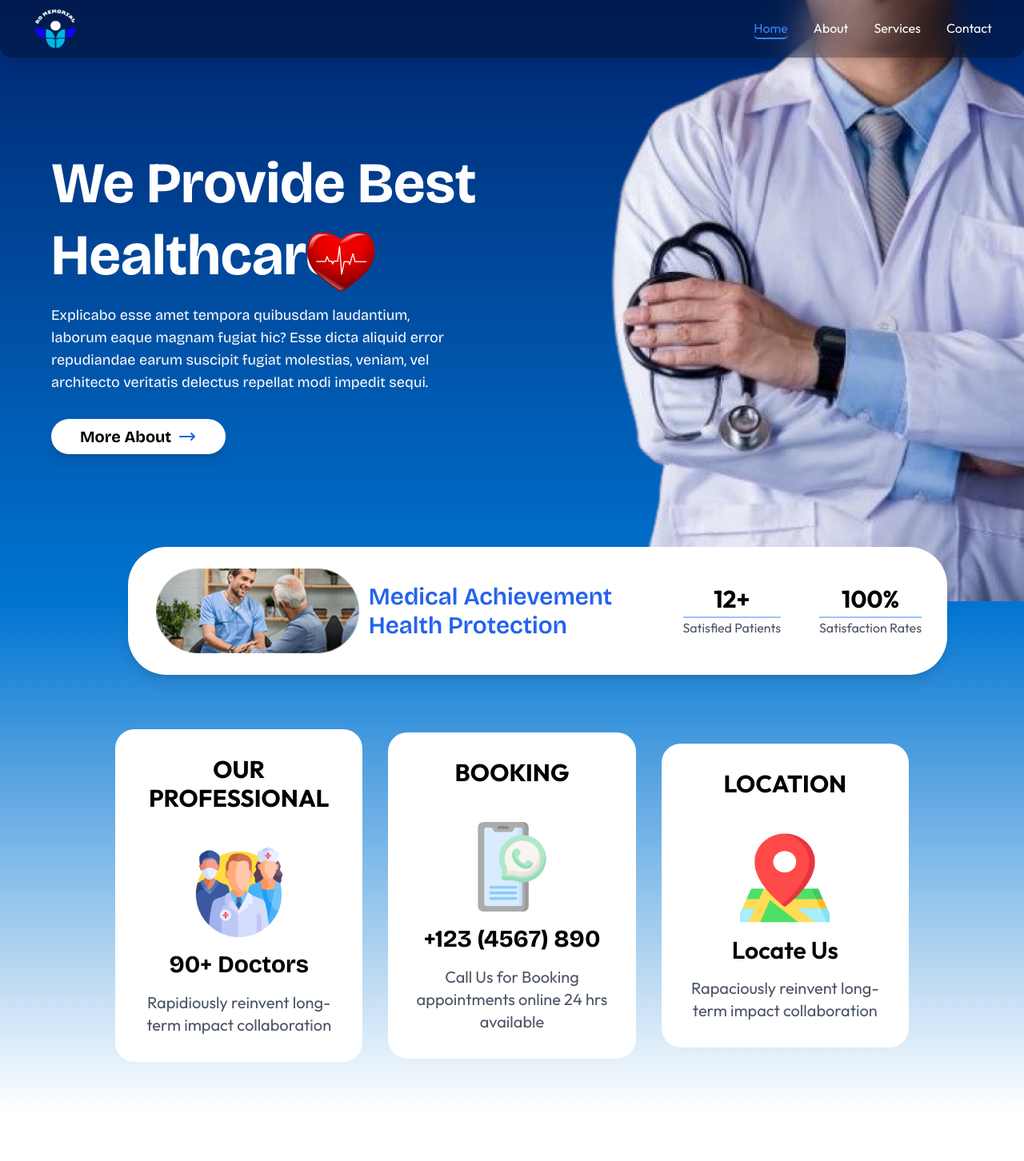
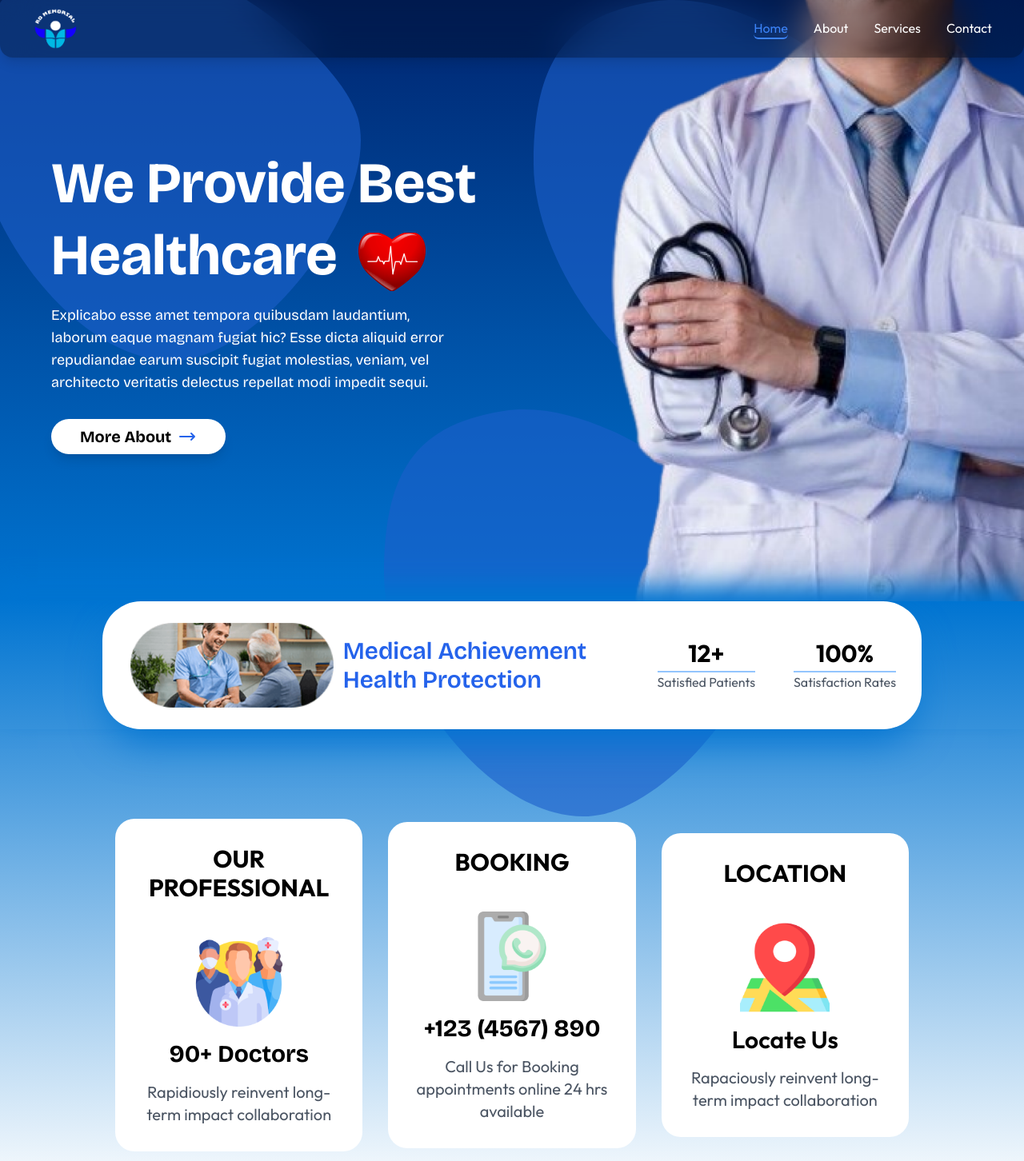
Before and after one commit to alpharsh/hospital, a React (Vite) app: page / in a window 1280 px wide. Shown: the top 1452 px of the page at 80% size. Built offline with nearby package versions, Linux system fonts and the light colour scheme.

Commit message:
Homepage UI chipset design

```diff
--- a/src/index.css
+++ b/src/index.css
@@ -30,3 +30,15 @@
 *::-webkit-scrollbar-thumb:hover {
   background-color: #cacaca;
 }
+
+.custom-shadow::before {
+  content: '';
+  position: absolute;
+  top: 0;
+  left: 0;
+  right: 0;
+  background-color: transparent;
+  height: 160px;
+  box-shadow: 0px -20px 30px #0074D1;
+  z-index: 20;
+}
--- a/src/pages/home/Home.jsx
+++ b/src/pages/home/Home.jsx
@@ -11,19 +11,36 @@ function Home() {
     <div className="">
       {/* HERO SECTION */}
       <div className="relative flex items-center justify-between w-full h-[47rem] bg-gradient-to-b from-[#002570] to-[#0074D1]">
-        <div>
+        <div className="absolute left-0 top-0 z-10">
+          <svg
+            width="451"
+            height="451"
+            viewBox="0 0 451 451"
+            fill="none"
+            xmlns="http://www.w3.org/2000/svg"
+          >
+            <path
+              d="M447.374 147.228C476.019 251.079 328.819 446.129 221.208 450.877C97.1296 456.351 -34 278.472 -34 147.228C-34 15.9843 8.94081 -39.3531 115.604 -56.0846C245.462 -76.4543 426.254 70.6557 447.374 147.228Z"
+              fill="#1C5FCB"
+              fill-opacity="0.61"
+            />
+          </svg>
+        </div>
+        <div className="z-10">
           {/* Left Section: Text Content */}
           <div className="text-white  p-10 sm:pl-16 z-10">
             <h1 className="flex items-end font-Bricolage-Grotesque text-7xl font-bold leading-tight mb-4">
               We Provide Best <br />
               Healthcare{" "}
-            <img src="/heart.png" alt="heart" className="absolute left-[30%]" />
+              <div className="absolute left-[28rem]">
+                <img src="/heart.png" alt="heart" />
+              </div>
             </h1>
             <p className="mb-8 font-Bricolage-Grotesque text-lg max-w-lg">
               Explicabo esse amet tempora quibusdam laudantium, laborum eaque
               magnam fugiat hic? Esse dicta aliquid error repudiandae earum
-            suscipit fugiat molestias, veniam, vel architecto veritatis delectus
-            repellat modi impedit sequi.
+              suscipit fugiat molestias, veniam, vel architecto veritatis
+              delectus repellat modi impedit sequi.
             </p>
             <a
               href="#"
@@ -49,6 +66,21 @@ function Home() {
             </a>
           </div>
 
+          <div className="absolute right-32 top-0">
+            <svg
+              width="485"
+              height="509"
+              viewBox="0 0 485 509"
+              fill="none"
+              xmlns="http://www.w3.org/2000/svg"
+            >
+              <path
+                d="M481.374 205.228C510.019 309.079 362.819 504.129 255.208 508.877C131.13 514.351 0 336.472 0 205.228C0 73.9843 42.9408 18.6469 149.604 1.91543C279.462 -18.4543 460.254 128.656 481.374 205.228Z"
+                fill="#1C5FCB"
+                fill-opacity="0.61"
+              />
+            </svg>
+          </div>
           {/* Right Section: Doctor Image */}
           <div className="absolute right-0 bottom-0 h-full">
             <img src="/hero.png" alt="Doctor" className="h-full object-cover" />
@@ -57,9 +89,24 @@ function Home() {
       </div>
 
       {/* CARDS SECTION */}
-      <div className=" py-12 bg-gradient-to-b from-[#0074D1] to-white ">
+      <div className="pt-0 py-12 bg-gradient-to-b from-[#0074D1] to-white relative custom-shadow">
+        <div className="absolute left-[30rem] -top-60 z-0">
+          <svg
+            width="485"
+            height="509"
+            viewBox="0 0 485 509"
+            fill="none"
+            xmlns="http://www.w3.org/2000/svg"
+          >
+            <path
+              d="M481.374 205.228C510.019 309.079 362.819 504.129 255.208 508.877C131.13 514.351 0 336.472 0 205.228C0 73.9843 42.9408 18.6469 149.604 1.91543C279.462 -18.4543 460.254 128.656 481.374 205.228Z"
+              fill="#1C5FCB"
+              fill-opacity="0.61"
+            />
+          </svg>
+        </div>
         {/* Achievement Card */}
-        <div className="flex lg:max-w-[1200px] absolute top-[42.75rem] left-[10rem] items-center justify-between w-4/5 mx-auto bg-white shadow-lg rounded-[3rem] py-6 px-8">
+        <div className="flex lg:max-w-[1200px] items-center justify-between w-4/5 mx-auto bg-white shadow-2xl shadow-[#0074D1] rounded-[3rem] py-6 px-8 relative z-10">
           {/* Image Section */}
           <div className="flex-shrink-0">
             <img
```
Lines whose indentation alone changed are shown as unchanged.
